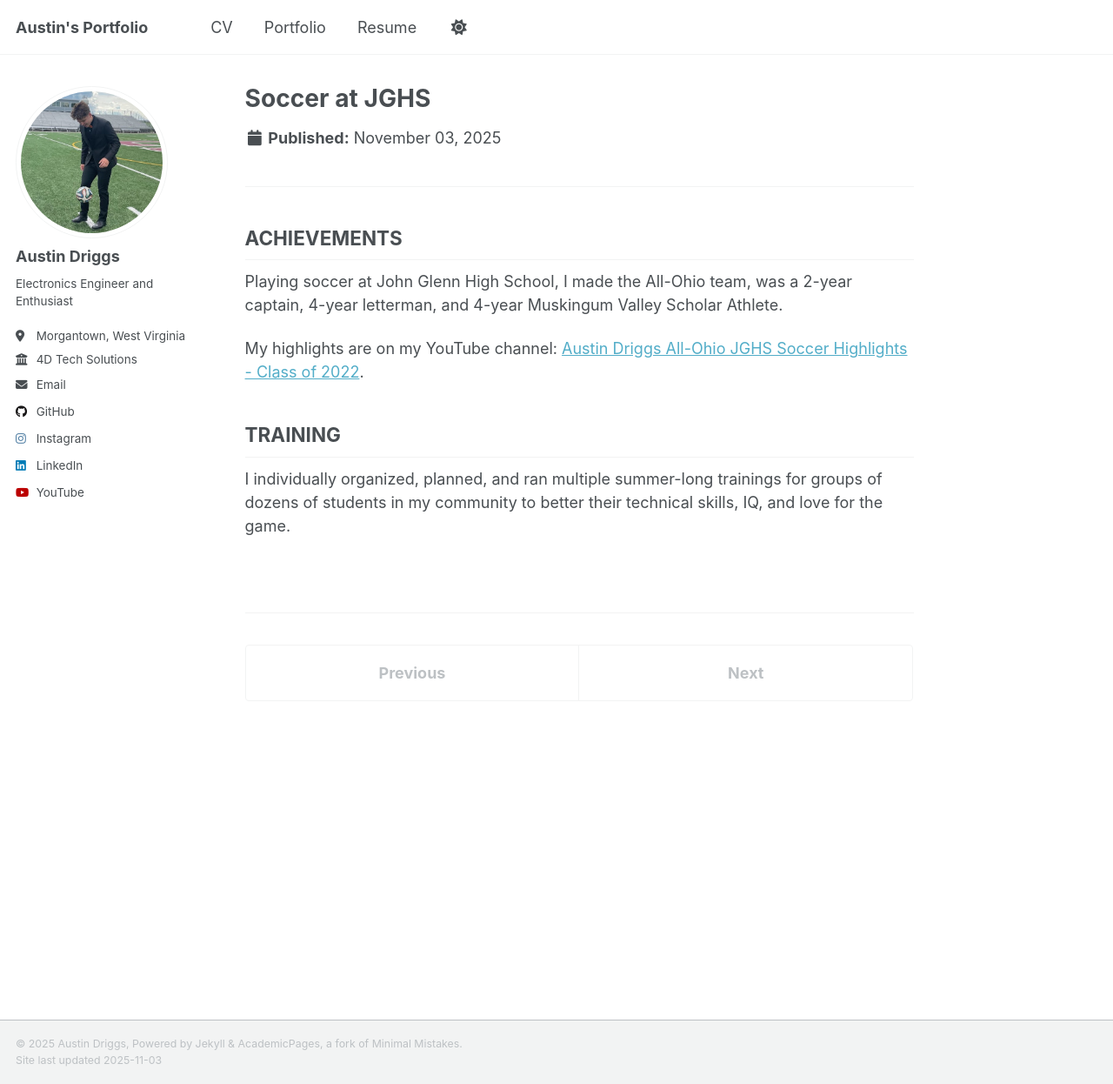
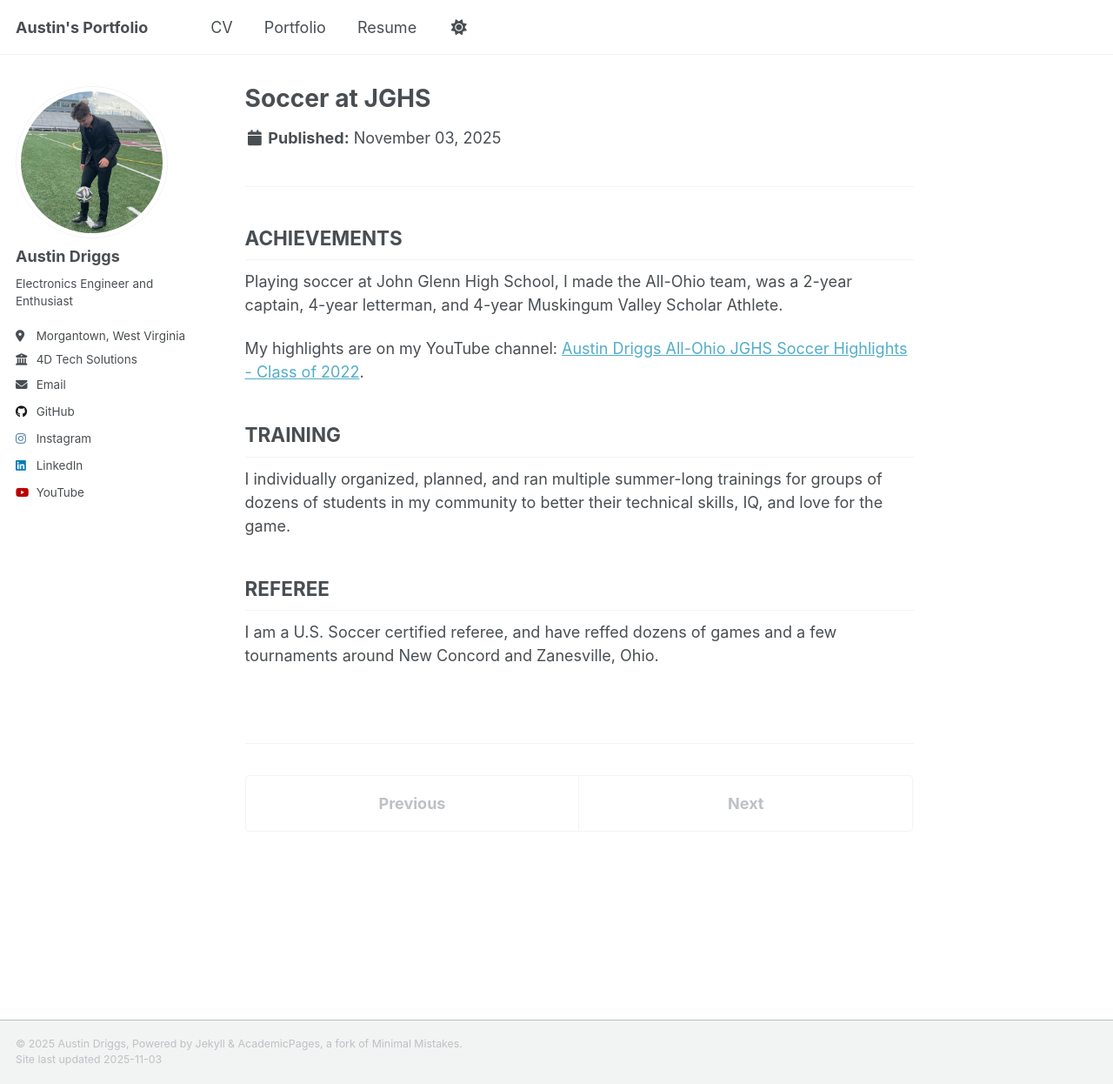
Before and after one commit to austindriggs/austindriggs.github.io, a Jekyll site: the page built from _portfolio/soccer.md, in a window 1280 px wide and 1246 px high. Shown: the whole window at 87% size. Built offline with Jekyll 4.4.1, drawn with Linux system fonts in a browser that asks for light colours; a script that is not in the unit is left out.

Commit message:
some more changes

```diff
--- a/_portfolio/soccer.md
+++ b/_portfolio/soccer.md
@@ -17,3 +17,8 @@ My highlights are on my YouTube channel: [Austin Driggs All-Ohio JGHS Soccer Hig
 ## TRAINING
 
 I individually organized, planned, and ran multiple summer-long trainings for groups of dozens of students in my community to better their technical skills, IQ, and love for the game.
+
+
+## REFEREE
+
+I am a U.S. Soccer certified referee, and have reffed dozens of games and a few tournaments around New Concord and Zanesville, Ohio.
```
Also changed, not shown: _portfolio/redtail.md (+1 -0 lines).
